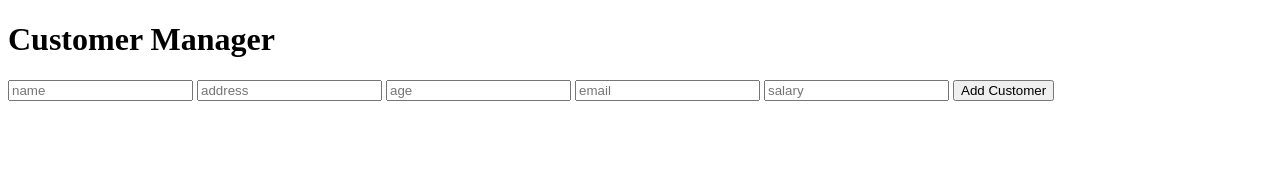
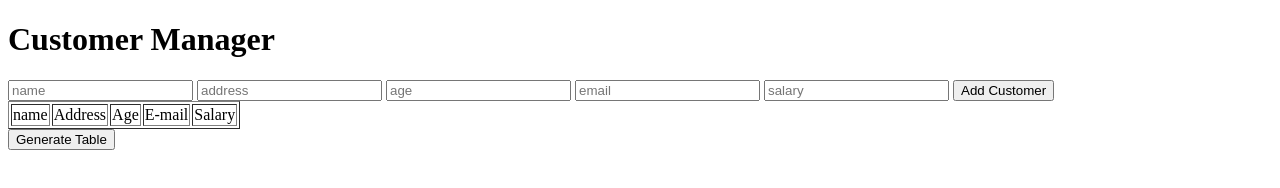
Before and after one commit to DevindiEngineer/Internet-Technologies---Day-06, a plain HTML site: page index.html in a window 1280 px wide. Drawn offline with Linux system fonts and the light colour scheme.

Commit message:
advanced - print table by use giving inputs

```diff
--- a/app.js
+++ b/app.js
@@ -170,12 +170,12 @@ function devision() {
 //===============Array(save data)=======================================================================
 let customerList = []
 
-function btnAddCustomerOnAction(){
-    let txtName= document.getElementById("txtName").value;
-    let txtAddress= document.getElementById("txtAddress").value;
-    let txtAge=document.getElementById("txtAge").value;
-    let txtEmail=document.getElementById("txtEmail").value;
-    let txtSalary=document.getElementById("txtSalary").value;
+function btnAddCustomerOnAction() {
+    let txtName = document.getElementById("txtName").value;
+    let txtAddress = document.getElementById("txtAddress").value;
+    let txtAge = document.getElementById("txtAge").value;
+    let txtEmail = document.getElementById("txtEmail").value;
+    let txtSalary = document.getElementById("txtSalary").value;
 
     console.log(txtName);
     console.log(txtAddress);
@@ -183,16 +183,38 @@ function btnAddCustomerOnAction(){
     console.log(txtEmail);
     console.log(txtSalary);
 
-    let customer={
-        name:txtName,
-        address:txtAddress,
-        age:txtAge,
-        email:txtEmail,
-        salary:txtSalary
+    let customer = {
+        name: txtName,
+        address: txtAddress,
+        age: txtAge,
+        email: txtEmail,
+        salary: txtSalary
     }
     console.log(customer);
 
     customerList.push(customer);
     console.log(customerList);
 }
-//======================================================================================================
+//===================Print Saved Data==================================================================
+
+function loadTable() {
+
+    let tblCustomers = document.getElementById("tblCustomers");
+
+    let body = "";
+
+    for (let i = 0; i < customerList.length; i++) {
+        body += `<tr>
+            <td>${customerList[i].name}</td>
+            <td>${customerList[i].address}</td>
+            <td>${customerList[i].age}</td>
+            <td>${customerList[i].email}</td>
+            <td>${customerList[i].salary}</td>
+        </tr>`;
+
+    }
+
+    tblCustomers.innerHTML = body;
+    console.log(tblCustomers);
+
+}
--- a/index.html
+++ b/index.html
@@ -30,6 +30,18 @@
 
     <input type="button" value="Add Customer" onclick="btnAddCustomerOnAction()">
 
+    <table border="1" id="tblCustomers">
+        <tr>
+            <td>name</td>
+            <td>Address</td>
+            <td>Age</td>
+            <td>E-mail</td>
+            <td>Salary</td>
+        </tr>
+    </table>
+
+    <input type="button" value="Generate Table" onclick="loadTable()">
+
     <script src="app.js"></script>
 </body>
 
```
